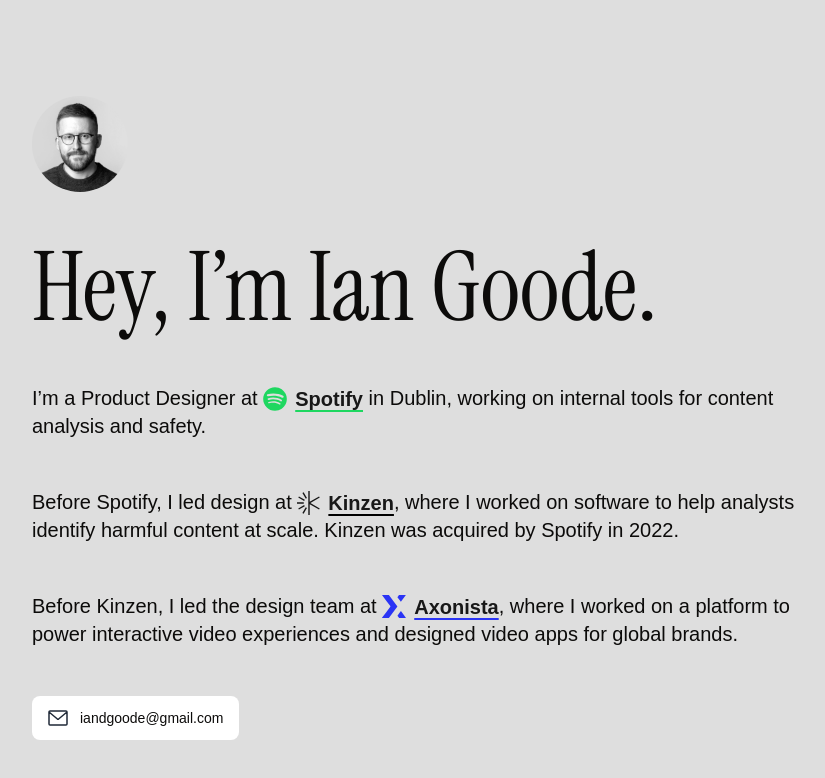
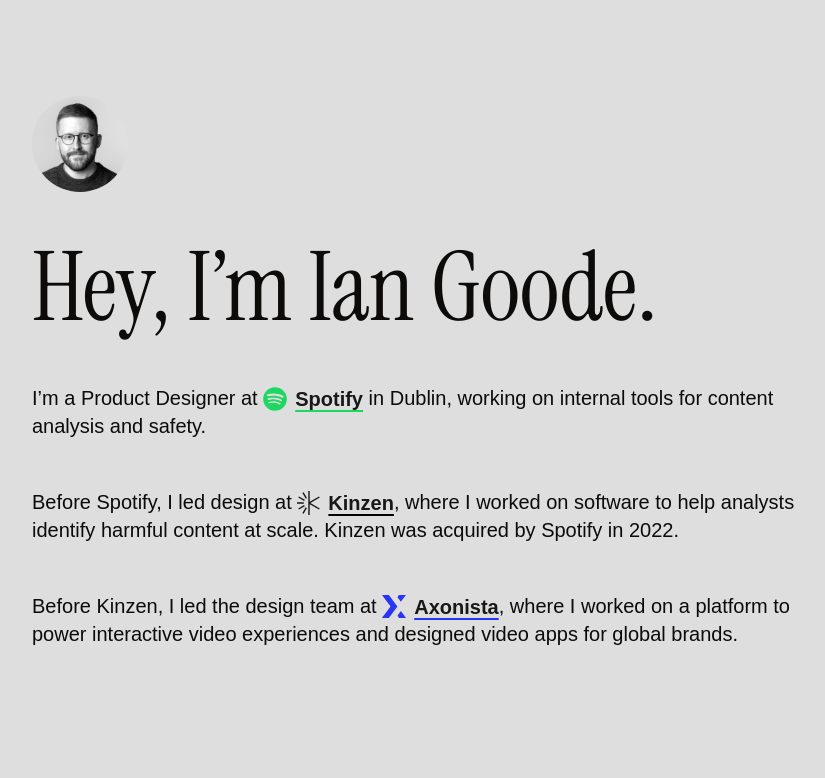
Before and after one commit to Lennington/personal-site, a Next.js app: page / in a window 1280 px wide. Shown: the top 778 px of the page, without its empty margins (224-1049 px from the left). Built offline with nearby package versions, Linux system fonts and the light colour scheme; a web font is replaced by a local one.

Commit message:
Removes contact button
Waiting for domains to hook up

```diff
--- a/app/page.tsx
+++ b/app/page.tsx
@@ -104,28 +104,6 @@
           , where I worked on a platform to power interactive video experiences
           and designed video apps for global brands.
         </p>
-
-        <a
-          href="mailto:iandgoode@gmail.com"
-          class="flex flex-none basis-auto items-center gap-3 rounded-lg bg-white px-4 py-3 text-sm hover:bg-gray-100 focus:outline-none focus:ring-2 focus:ring-gray-600 dark:bg-dark-base dark:bg-dark-base dark:text-white dark:hover:bg-dark-highlight dark:focus:ring-gray-300"
-        >
-          <svg
-            class="h-[20px] w-[20px] text-gray-800 dark:text-white"
-            aria-hidden="true"
-            xmlns="http://www.w3.org/2000/svg"
-            fill="none"
-            viewBox="0 0 20 16"
-          >
-            <path
-              stroke="currentColor"
-              stroke-linecap="round"
-              stroke-linejoin="round"
-              stroke-width="1.5"
-              d="m19 2-8.4 7.05a1 1 0 0 1-1.2 0L1 2m18 0a1 1 0 0 0-1-1H2a1 1 0 0 0-1 1m18 0v12a1 1 0 0 1-1 1H2a1 1 0 0 1-1-1V2"
-            />
-          </svg>
-          iandgoode@gmail.com
-        </a>
       </div>
     </main>
   );
```
